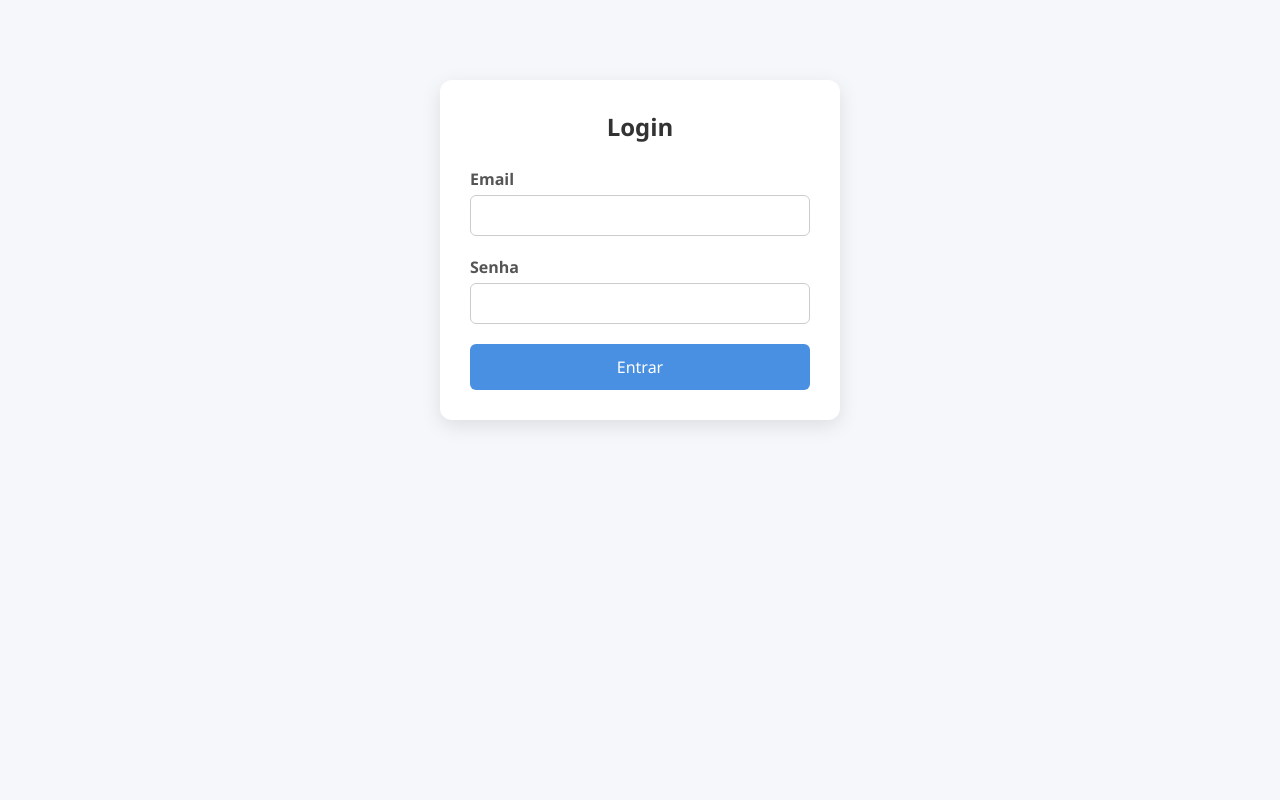
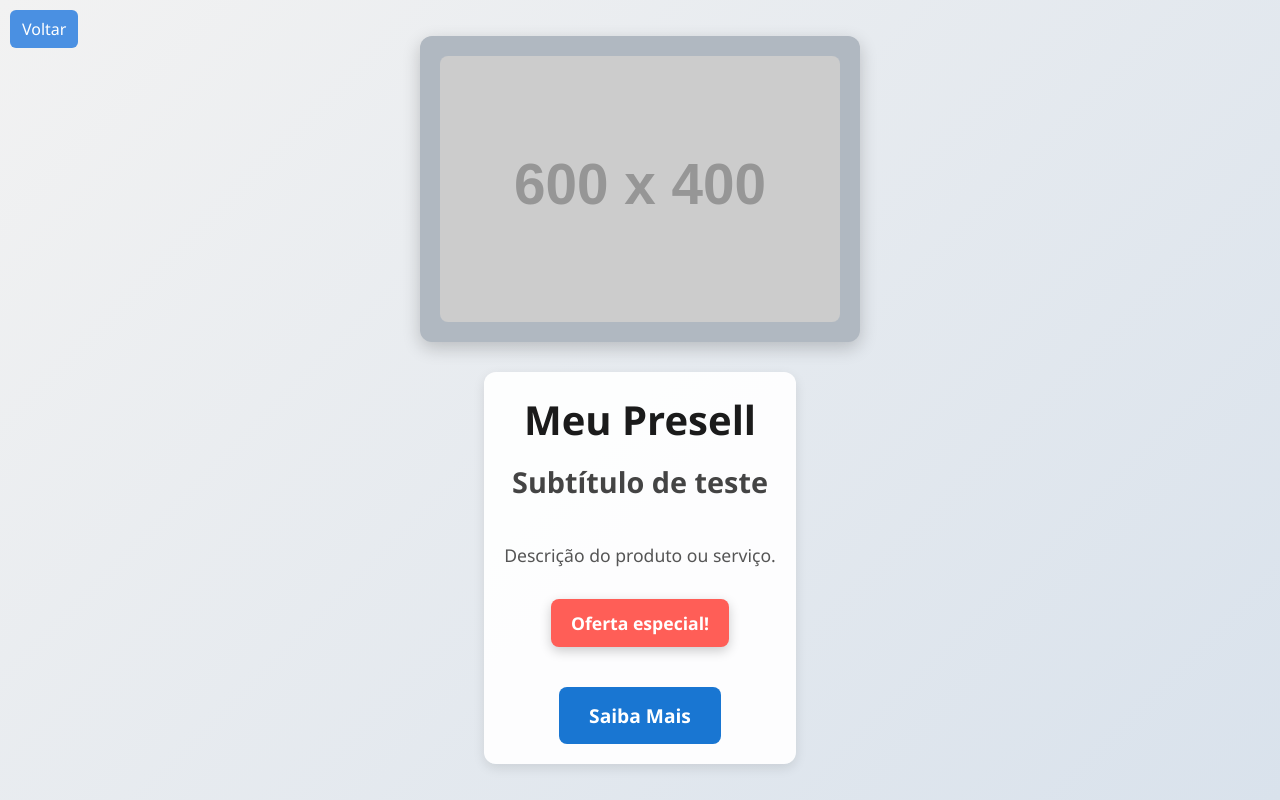
Before and after one commit to laerteMancio/frontend_gerenciador_campanhas, a React (Vite) app: page /templates in a window 1280 px wide. Before the commit this address led to /login. Built offline with nearby package versions, Linux system fonts and the light colour scheme.

Commit message:
backend funcional criando presell com base nos dados reais da pagina de vendaas

```diff
--- a/src/App.css
+++ b/src/App.css
@@ -1,13 +1,60 @@
-.app-container{
-padding: 20px;
+/* App.css */
+
+/* Reset e layout global */
+* {
+  margin: 0;
+  padding: 0;
+  box-sizing: border-box;
 }
 
-.topo-acao{
-    display: flex;
-    justify-content: space-between;
-    align-items: center;
+html, body, #root {
+  height: 100%;
+  width: 100%;
+  font-family: 'Arial', sans-serif;
+  background-color: #f5f5f5; /* fundo neutro */
+}
 
-    width: 100%;
+/* Container principal de cada tela */
+.app-container {
+  display: flex;
+  flex-direction: column;
+  align-items: center;     /* centraliza horizontalmente */
+  justify-content: center; /* centraliza verticalmente */
+  min-height: 100vh;
+  padding: 20px;
+}
 
+/* Botões globais */
+button {
+  padding: 10px 20px;
+  background-color: #1976d2;
+  color: white;
+  border: none;
+  border-radius: 6px;
+  cursor: pointer;
+  font-size: 16px;
+  transition: background-color 0.2s;
+}
 
+button:hover {
+  background-color: #1565c0;
 }
+
+/* Seções dentro das telas */
+.pages-section {
+  display: flex;
+  justify-content: center;
+  align-items: center;
+  width: 100%;
+  margin-bottom: 20px;
+  flex-wrap: wrap;
+  gap: 15px;
+}
+
+/* BackButton */
+.back-button {
+  position: fixed;
+  top: 20px;
+  left: 20px;
+  z-index: 1000;
+}
--- /dev/null
+++ b/src/components/BackButton.jsx
@@ -0,0 +1,27 @@
+import React from "react";
+import { useNavigate, useLocation } from "react-router-dom";
+
+function BackButton() {
+  const navigate = useNavigate();
+  const location = useLocation();
+
+  // Não mostrar na tela de login
+   if (location.pathname === "/login" || location.pathname === "/dashboard") return null;
+
+  return (
+    <button
+      onClick={() => navigate("/dashboard")}
+      style={{
+        position: "fixed",
+        top: 10,
+        left: 10,
+        padding: "8px 12px",
+        zIndex: 1000,
+      }}
+    >
+      Voltar
+    </button>
+  );
+}
+
+export default BackButton;
--- a/src/components/Dashboard.css
+++ b/src/components/Dashboard.css
@@ -0,0 +1,18 @@
+/* Dashboard.css */
+.dashboard-container {
+  display: flex;
+  flex-direction: column; /* empilha os elementos verticalmente */
+  align-items: center;    /* centraliza horizontalmente */
+  justify-content: center; /* centraliza verticalmente, se quiser */
+  min-height: 100vh;       /* ocupa toda a altura da tela */
+  gap: 20px;
+  width: 100%;               /* espaço entre os elementos */
+
+}
+
+.pages-section {
+  width: 100%;
+  display: flex;
+  justify-content: center; /* centraliza conteúdo dentro da seção */
+
+}
--- a/src/components/Dashboard.jsx
+++ b/src/components/Dashboard.jsx
@@ -1,17 +1,30 @@
 import React from "react";
+import { useNavigate } from "react-router-dom";
 import PresellList from "./PresellList";
 import Register from"./Register"
 import "./Dashboard.css";
 
 function Dashboard({ setTela, admin }) {
+
+  const navigate = useNavigate();
+
+
   const handleCriarPagina = () => {
-    setTela("presell"); // muda para a tela Presell
+    navigate("/presell");
+  };
+
+   const handlePresellTemplate = () => {
+    navigate("/templates");
   };
 
   return (
     <div className="dashboard-container">
-      <button onClick={handleCriarPagina}>Criar Página</button>
 
+
+      <div className="pages-section">
+        <button onClick={handleCriarPagina}>Criar Página</button>
+        <button onClick={handlePresellTemplate}>Template</button>
+      </div>
       <div className="pages-section">
         <PresellList />
       </div>
--- a/src/components/Presell.jsx
+++ b/src/components/Presell.jsx
@@ -1,7 +1,10 @@
 import React, { useState } from "react";
+import { useNavigate } from "react-router-dom";
 import "./Presell.css";
 
 function Presell() {
+  const navigate = useNavigate();
+
   const [dominio, setDominio] = useState("betterchoicenow.store");
   const [nomePagina, setNomePagina] = useState("");
   const [linkAfiliado, setLinkAfiliado] = useState("");
@@ -10,10 +13,26 @@ function Presell() {
   const [resultado, setResultado] = useState("");
   const [erro, setErro] = useState("");
 
+  // Novos estados para exibir dados extraídos da página oficial
+  const [titulo, setTitulo] = useState("");
+  const [subtitulo, setSubtitulo] = useState("");
+  const [descricao, setDescricao] = useState("");
+  const [imagemUrl, setImagemUrl] = useState("");
+
+  const [idioma, setIdioma] = useState("pt");
+
+  const handleVoltar = () => {
+    navigate("/dashboard");
+  };
+
   const gerarLink = async (e) => {
     e.preventDefault();
     setErro("");
     setResultado("");
+    setTitulo("");
+    setSubtitulo("");
+    setDescricao("");
+    setImagemUrl("");
 
     if (!nomePagina || !linkAfiliado || !salesPage || !dominio) {
       setErro("Por favor, preencha todos os campos obrigatórios (*)");
@@ -38,6 +57,7 @@ function Presell() {
           nomePagina,
           linkAfiliado,
           salesPage,
+          idioma
         }),
       });
 
@@ -51,6 +71,14 @@ function Presell() {
       // Exibe a URL final limpa (sem https://)
       const urlExibicao = data.finalUrl.replace(/^https?:\/\//, "");
       setResultado(urlExibicao);
+
+      // Atualiza dados extraídos da página oficial, se retornados pelo backend
+      if (data.presell) {
+        setTitulo(data.presell.titulo || "");
+        setSubtitulo(data.presell.subtitulo || "");
+        setDescricao(data.presell.descricao || "");
+        setImagemUrl(data.presell.imagem_url || "");
+      }
     } catch (error) {
       console.error("Erro ao gerar link:", error);
       setErro("Erro ao conectar com o servidor");
@@ -62,7 +90,11 @@ function Presell() {
       <h2>Gerador de Presell</h2>
       <form onSubmit={gerarLink}>
         <label>Domínio *</label>
-        <input value={dominio} onChange={(e) => setDominio(e.target.value)} placeholder="ex: betterchoicenow.store" />
+        <input
+          value={dominio}
+          onChange={(e) => setDominio(e.target.value)}
+          placeholder="ex: betterchoicenow.store"
+        />
 
         <label>Nome da página *</label>
         <input value={nomePagina} onChange={(e) => setNomePagina(e.target.value)} />
@@ -73,6 +105,12 @@ function Presell() {
         <label>Página de vendas do produtor *</label>
         <input value={salesPage} onChange={(e) => setSalesPage(e.target.value)} />
 
+        <label>Idioma *</label>
+        <select value={idioma} onChange={(e) => setIdioma(e.target.value)}>
+          <option value="pt">Português</option>
+          <option value="en">Inglês</option>
+        </select>
+
         <button type="submit">Gerar</button>
       </form>
 
@@ -80,10 +118,17 @@ function Presell() {
 
       {resultado && (
         <div className="result">
-          Sua URL final:{" "}
-          <a href={`https://${resultado}`} target="_blank" rel="noreferrer">
-            {resultado}
-          </a>
+          <p>
+            Sua URL final:{" "}
+            <a href={`https://${resultado}`} target="_blank" rel="noreferrer">
+              {resultado}
+            </a>
+          </p>
+
+          {titulo && <h3>{titulo}</h3>}
+          {subtitulo && <h4>{subtitulo}</h4>}
+          {descricao && <p>{descricao}</p>}
+          {imagemUrl && <img src={imagemUrl} alt={titulo} style={{ maxWidth: "100%" }} />}
         </div>
       )}
     </div>
--- a/src/components/PresellList.css
+++ b/src/components/PresellList.css
@@ -7,7 +7,7 @@
 }
 
 .presell-list {
-  max-width: 1000px;
+  width: 80%;
   margin: 40px auto;
   padding: 20px;
   background-color: #f8f9fa;
--- a/src/components/PresellList.jsx
+++ b/src/components/PresellList.jsx
@@ -7,6 +7,8 @@ function PresellList() {
   const [links, setLinks] = useState([]);
   const [loading, setLoading] = useState(true);
   const [erro, setErro] = useState("");
+
+  const FRONTEND_BASE_URL = "http://localhost:5173/presell"; // base local do frontend
 
   useEffect(() => {
     const fetchLinks = async () => {
@@ -23,7 +25,6 @@ function PresellList() {
         }
 
         const data = await resp.json();
-
         setLinks(data.links);
       } catch (err) {
         console.error(err);
@@ -36,14 +37,12 @@ function PresellList() {
     fetchLinks();
   }, []);
 
-  // Função para copiar URL
   const copiarLink = (url) => {
     navigator.clipboard.writeText(url)
       .then(() => alert("Link copiado!"))
       .catch(() => alert("Falha ao copiar o link"));
   };
 
-  // Função para excluir registro
   const excluirLink = async (id) => {
     if (!window.confirm("Deseja realmente excluir esta página?")) return;
 
@@ -80,33 +79,33 @@ function PresellList() {
               <th>Nome da página</th>
               <th>Domínio</th>
               <th>Ações</th>
-
             </tr>
           </thead>
           <tbody>
-            {links.map((link, index) => (
+            {links.map((link, index) => {
+              const localPresellUrl = `${FRONTEND_BASE_URL}/${link.nome_pagina.toLowerCase()}`;
+
+              return (
                 <tr key={`${link.id}-${index}`}>
                   <td data-label="Criado em">{new Date(link.criado_em).toLocaleString("pt-BR")}</td>
                   <td data-label="Nome da Página">{link.nome_pagina}</td>
                   <td data-label="Dominio">{link.dominio.replace(/^https?:\/\//, "")}</td>
-
                   <td data-label="Ações">
                     <div className="acoes-icons">
-                    <FiCopy title="Copiar" onClick={() => copiarLink(link.url_final)} />
-                    <FiEye title="Visualizar" onClick={() => window.open(link.url_final, "_blank")} />
+                      <FiCopy title="Copiar" onClick={() => copiarLink(localPresellUrl)} />
+                      <FiEye title="Visualizar" onClick={() => window.open(localPresellUrl, "_blank")} />
                       <FiEdit title="Editar" onClick={() => alert("Implementar edição")} />
                       <FiTrash2 title="Excluir" onClick={() => excluirLink(link.id)} />
                     </div>
                   </td>
                 </tr>
-            ))}
-
+              );
+            })}
           </tbody>
         </table>
       )}
     </div>
   );
-
 }
 
 export default PresellList;
--- /dev/null
+++ b/src/components/PresellPage.jsx
@@ -0,0 +1,39 @@
+// PresellPage.jsx
+import React, { useEffect, useState } from "react";
+import { useParams } from "react-router-dom";
+import PresellTemplate from "./PresellTemplate";
+
+const PresellPage = () => {
+  const { nomePagina } = useParams();
+  const [presell, setPresell] = useState(null);
+
+  useEffect(() => {
+    const fetchPresell = async () => {
+      try {
+        const resp = await fetch(`http://localhost:3000/presell/${nomePagina}`);
+        const data = await resp.json();
+        if (resp.ok) setPresell(data.presell);
+        else console.error(data.message);
+      } catch (err) {
+        console.error(err);
+      }
+    };
+
+    fetchPresell();
+  }, [nomePagina]);
+
+  if (!presell) return <p>Carregando presell...</p>;
+
+  return (
+    <PresellTemplate
+      titulo={presell.titulo}
+      subtitulo={presell.subtitulo}
+      descricao={presell.descricao}
+      imagemUrl={presell.imagem_url}
+      linkAfiliado={presell.link_afiliado}
+      destaque={presell.destaque}
+    />
+  );
+};
+
+export default PresellPage;
--- a/src/components/PresellTemplate.css
+++ b/src/components/PresellTemplate.css
@@ -1,54 +1,89 @@
 /* PresellTemplate.css */
+
 .presell-container {
-  max-width: 800px;
-  margin: 20px auto;
+  display: flex;
+  flex-direction: column;
+  align-items: center;
+  justify-content: center;
+  min-height: 100vh;
+  width: 100%;
   padding: 20px;
-  background: #fff;
+  background: linear-gradient(135deg, #f2f2f2, #d9e2ec);
+  gap: 30px;
+  font-family: 'Arial', sans-serif;
+}
+
+.presell-imagem {
+  background-color: #b0b8c1; /* cor neutra, funciona para branco e preto */
+  padding: 20px;
   border-radius: 12px;
-  box-shadow: 0 4px 12px rgba(0,0,0,0.1);
-  font-family: Arial, sans-serif;
+  box-shadow: 0 6px 18px rgba(0,0,0,0.2);
 }
 
 .presell-imagem img {
+  max-width: 400px;
   width: 100%;
+  height: auto;
   border-radius: 8px;
-  object-fit: cover;
+  display: block;
+  margin: 0 auto;
 }
 
+
 .presell-conteudo {
-  padding: 20px 0;
+  display: flex;
+  flex-direction: column;
+  align-items: center;
+  max-width: 700px;
+  text-align: center;
+  gap: 15px;
+  padding: 20px;
+  background-color: #ffffffee; /* leve transparência */
+  border-radius: 12px;
+  box-shadow: 0 4px 12px rgba(0,0,0,0.1);
 }
 
 .presell-titulo {
-  font-size: 2rem;
-  margin-bottom: 10px;
+  font-size: 2.5rem;
+  font-weight: bold;
+  color: #1b1b1b;
 }
 
 .presell-subtitulo {
-  font-size: 1.2rem;
-  color: #555;
-  margin-bottom: 15px;
+  font-size: 1.8rem;
+  color: #444;
 }
 
 .presell-descricao {
-  font-size: 1rem;
-  color: #333;
-  margin-bottom: 20px;
+  font-size: 1.1rem;
+  color: #555;
+  line-height: 1.6;
+}
+
+.presell-destaque {
+  background-color: #ff5e57;
+  color: white;
+  padding: 12px 20px;
+  border-radius: 8px;
+  font-weight: bold;
+  font-size: 1.1rem;
+  margin-top: 15px;
+  box-shadow: 0 4px 12px rgba(0,0,0,0.2);
 }
 
 .presell-botao {
-  display: inline-block;
-  padding: 12px 24px;
-  background: #ff5722;
+  margin-top: 25px;
+  padding: 15px 30px;
+  background-color: #1976d2;
   color: white;
-  border-radius: 6px;
   text-decoration: none;
+  border-radius: 8px;
+  font-size: 1.2rem;
   font-weight: bold;
+  transition: transform 0.2s, background-color 0.2s;
 }
 
-.presell-destaque {
-  background: #fff9c4;
-  padding: 10px;
-  border-radius: 6px;
-  margin-bottom: 15px;
+.presell-botao:hover {
+  background-color: #1565c0;
+  transform: scale(1.05);
 }
--- a/src/components/PresellTemplate.jsx
+++ b/src/components/PresellTemplate.jsx
@@ -9,10 +9,21 @@ const PresellTemplate = ({
   imagemUrl,
   linkAfiliado,
   destaque = null, // conteúdo extra opcional
+  idioma = "pt",   // idioma padrão
 }) => {
+  // Textos traduzíveis conforme idioma
+  const text = {
+    botao: idioma === "pt" ? "Saiba Mais" : "Learn More",
+    destaque: destaque || (idioma === "pt" ? "Oferta especial!" : "Special Offer!"),
+  };
+
+  // Verifica se a imagem é válida
+  const hasImage = imagemUrl && imagemUrl.trim() !== "";
+
   return (
     <div className="presell-container">
-      {imagemUrl && (
+      {/* Renderiza a imagem apenas se existir */}
+      {hasImage && (
         <div className="presell-imagem">
           <img src={imagemUrl} alt={titulo} />
         </div>
@@ -23,7 +34,7 @@ const PresellTemplate = ({
         {subtitulo && <h2 className="presell-subtitulo">{subtitulo}</h2>}
         <p className="presell-descricao">{descricao}</p>
 
-        {destaque && <div className="presell-destaque">{destaque}</div>}
+        {text.destaque && <div className="presell-destaque">{text.destaque}</div>}
 
         {linkAfiliado && (
           <a
@@ -32,7 +43,7 @@ const PresellTemplate = ({
             rel="noopener noreferrer"
             className="presell-botao"
           >
-            Saiba Mais
+            {text.botao}
           </a>
         )}
       </div>
--- a/src/main.jsx
+++ b/src/main.jsx
@@ -14,12 +14,16 @@ import Presell from "./components/Presell";
 import PresellList from "./components/PresellList";
 import PresellTemplate from "./components/PresellTemplate";
 import Register from "./components/Register";
+import BackButton from "./components/BackButton"
+import PresellPage from "./components/PresellPage";
 
 function App() {
   const [usuario, setUsuario] = useState(null);
 
   return (
+
     <BrowserRouter>
+      <BackButton />
       <Routes>
         {/* Login público */}
         <Route path="/login" element={<Login onLoginSuccess={setUsuario} />} />
@@ -56,8 +60,25 @@ function App() {
           }
         />
 
-        {/* Exibição de um Presell gerado */}
-        <Route path="/presell/:nomePagina" element={<PresellTemplate />} />
+        {/* Exibição Template */}
+        <Route
+          path="/templates"
+          element={
+            <PresellTemplate
+              titulo="Meu Presell"
+              subtitulo="Subtítulo de teste"
+              descricao="Descrição do produto ou serviço."
+              imagemUrl="https://via.placeholder.com/600x400"
+              linkAfiliado="https://example.com"
+              destaque="Oferta especial!"
+            />
+          }
+        />
+
+        {/*  Template personalizado*/}
+        <Route path="/presell/:nomePagina" element={<PresellPage />} />
+
+
 
         {/* Cadastro de usuários – apenas admin */}
         <Route
```
Lines whose indentation alone changed are shown as unchanged.
